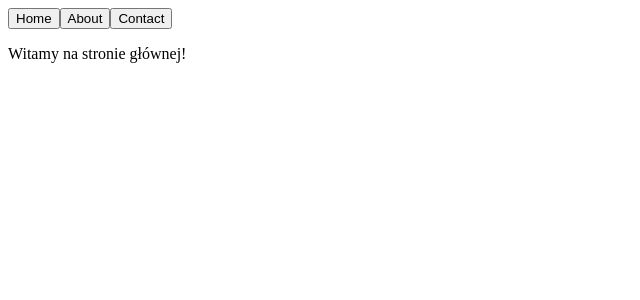
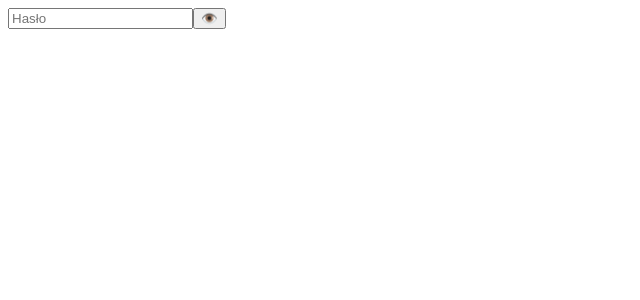
Before and after one commit to kacpi95/React-lesson, a React (Vite) app in the folder React-lesson/: page / in a window 1280 px wide. Shown: the top 300 px of the page, without its empty margins (0-640 px from the left). Built offline with nearby package versions, Linux system fonts and the light colour scheme.

Commit message:
Add task

```diff
--- a/React-lesson/src/App.jsx
+++ b/React-lesson/src/App.jsx
@@ -18,20 +18,20 @@
 import { useState } from "react";
 
 function App() {
-	const [activeTab, setActiveTab] = useState("home");
+	const [visible, setVisible] = useState(false);
+	const [password, setPassword] = useState("");
 
 	return (
 		<div>
-			<div>
-				<button onClick={() => setActiveTab("home")}>Home</button>
-				<button onClick={() => setActiveTab("about")}>About</button>
-				<button onClick={() => setActiveTab("contact")}>Contact</button>
-			</div>
-			<div style={{ marginTop: "10px" }}>
-				{activeTab === "home" && <p>Witamy na stronie głównej!</p>}
-				{activeTab === "about" && <p>To jest zakładka "O nas".</p>}
-				{activeTab === "contact" && <p>Skontaktuj się z nami tutaj.</p>}
-			</div>
+			<input
+				type={visible ? "text" : "password"}
+				value={password}
+				onChange={(e) => setPassword(e.target.value)}
+				placeholder='Hasło'
+			/>
+			<button onClick={() => setVisible(!visible)}>
+				{visible ? "🙈" : "👁️"}
+			</button>
 		</div>
 	);
 }
```
